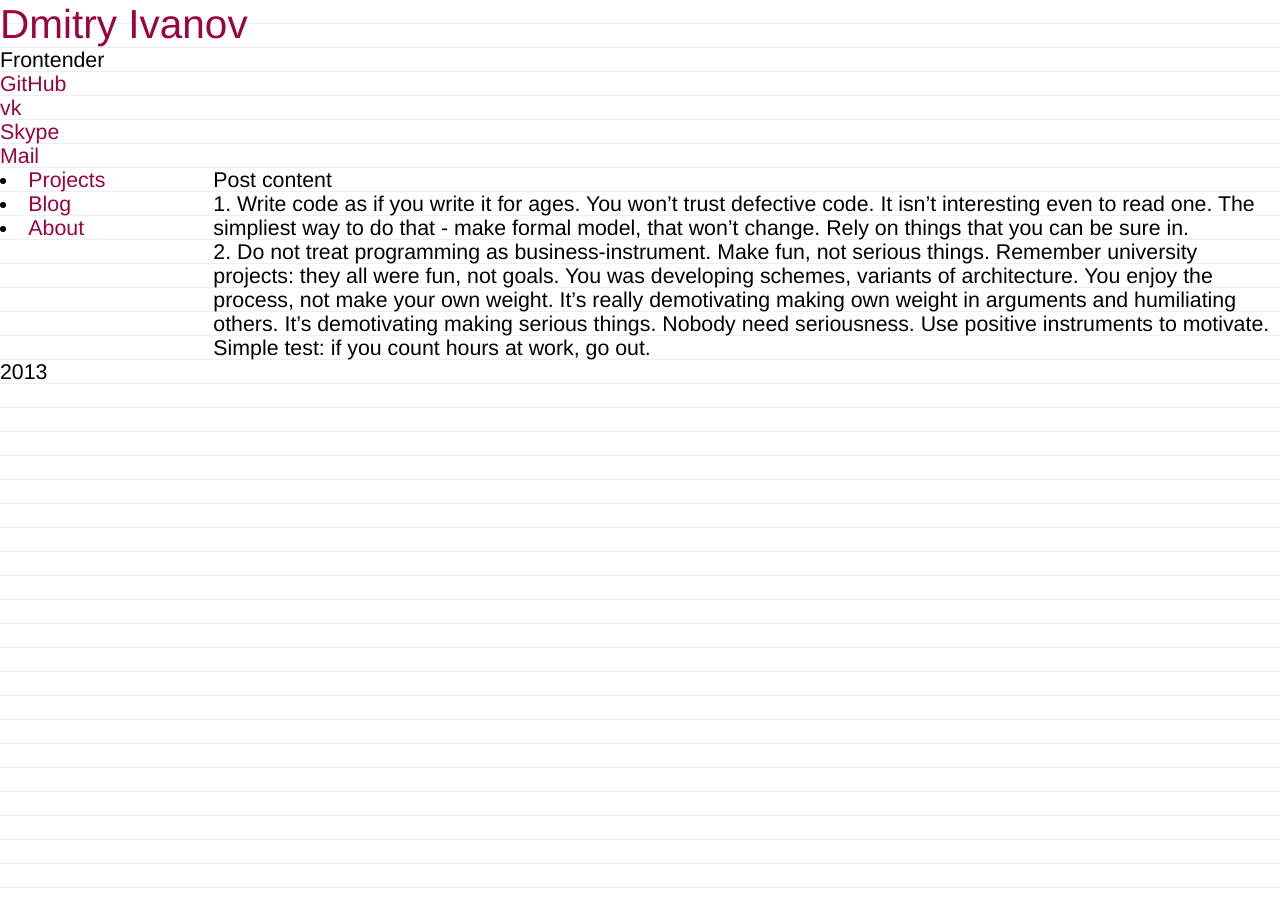
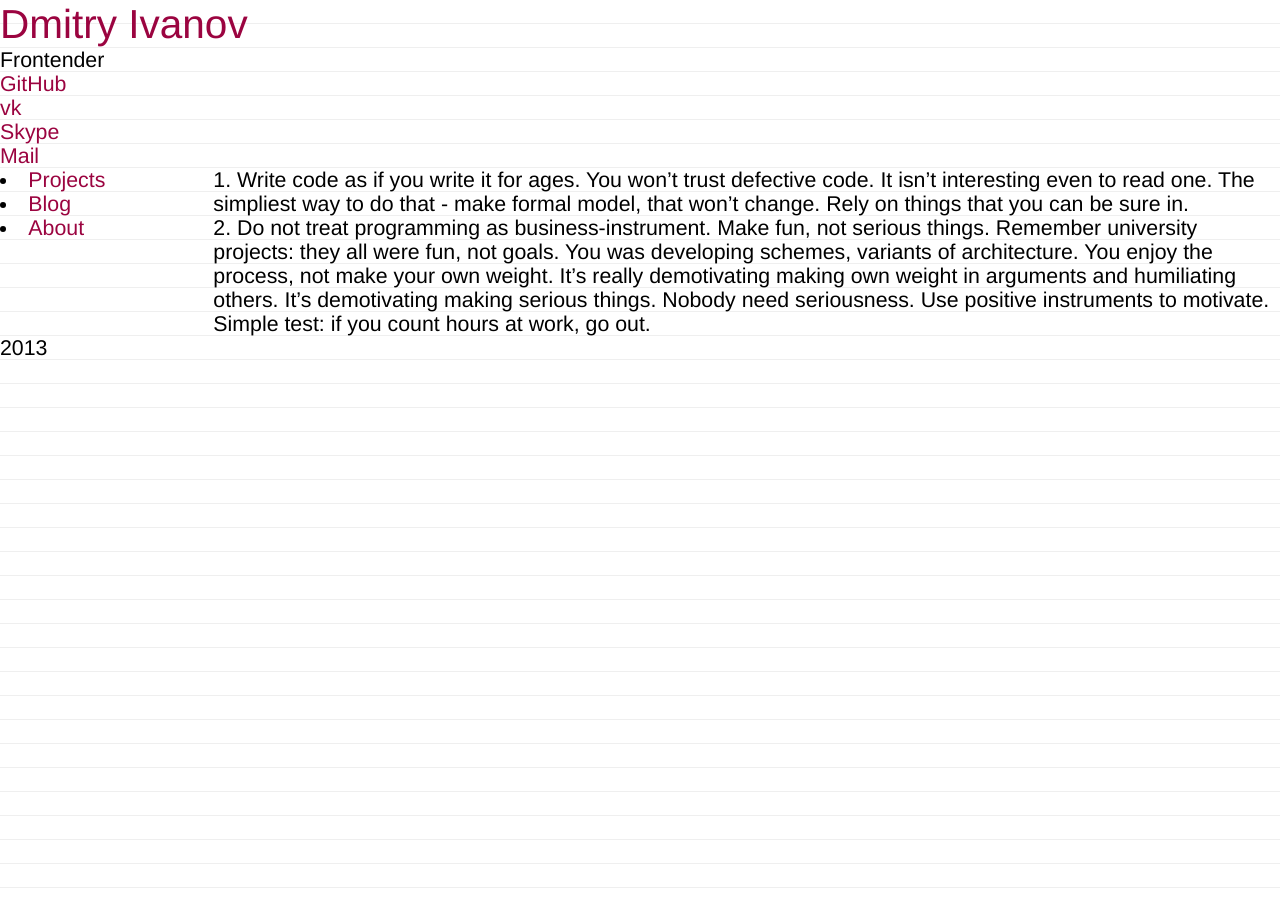
Before and after one commit to dy/dy.github.com, a Jekyll site: the page built from _posts/2013-02-22-Important-About-programming.md, in a window 1280 px wide. Built offline with Jekyll 4.4.1, drawn with Linux system fonts in a browser that asks for light colours.

```diff
--- a/_config.yml
+++ b/_config.yml
@@ -3,3 +3,7 @@
 server: true
 auto: true
 url: http://localhost:4000
+base_url:
+
+source: .
+destination: ./_site
--- a/_layouts/default.html
+++ b/_layouts/default.html
@@ -1,11 +1,11 @@
 <!doctype html>
 <meta charset="utf-8">
 <meta http-equiv="X-UA-Compatible" content="chrome=1">
-<title>Dmitry Ivanov</title>
+<title>{{ page.title }}</title>
 
-<link rel="stylesheet" href="/css/style.css">
-<!--<link rel="stylesheet/less" type="text/css" href="/css/style.less" />
-<script src="/js/less.js" type="text/javascript"></script>-->
+<!--<link rel="stylesheet" href="/css/style.css">-->
+<link rel="stylesheet/less" type="text/css" href="/css/style.less" />
+<script src="/js/less.js" type="text/javascript"></script>
 
 <header>
 	<h1><a href="/">Dmitry Ivanov</a></h1>
@@ -26,7 +26,7 @@
 			<ul class="site-nav">
 				<li><a href="/projects">Projects</a></li>
 				<li><a href="/blog">Blog</a></li>
-				<li><a href="/blog/about-me">About</a></li>
+				<li><a href="/about.html">About</a></li>
 			</ul>
 		</nav>
 	</aside>
--- a/_layouts/post.html
+++ b/_layouts/post.html
@@ -1,5 +1,4 @@
 ---
 layout: default
 ---
-Post content
 {{content}}
--- a/css/style.less
+++ b/css/style.less
@@ -40,11 +40,10 @@
 	color:@link;
 	font-weight:200;
 	text-decoration:none;
-}
-
-a:hover {
+	&:hover {
 		color:@hover;
 		text-decoration: underline;
+	}
 }
 
 small {
@@ -104,7 +103,7 @@
 
 /* Code blocks */
 code, pre {
-	font-family: Monaco, "Bitstream Vera Sans Mono", "Lucida Console", Terminal, monospace;
+	font-family: @mono;
 	color:#000;
 }
 
@@ -121,13 +120,8 @@
 
 table {
 	width:100%;
-}
-
-table {
 	border: 1px solid #ccc;
 	text-align: left;
- }
-
 	th {
 		font-weight: normal;
 		background: #232323;
@@ -136,23 +130,22 @@
 
 	td {
 	}
+}
 
 
 /* Header */
 
 header {
-
-}
-
-header ul {
+	ul {
 		list-style:none;
 	}
 
-header li {
+	li {
 		list-style-type: none;
 	}
 
-header li:hover {
+	li:hover {
+	}
 }
 
 aside{
@@ -162,7 +155,6 @@
 
 
 /* Section - for main page content */
-
 section {
   .col(10, 12, 2)
 }
@@ -171,5 +163,4 @@
 /* Footer */
 
 footer {
-  position:fixed;
 }
--- a/css/variables.less
+++ b/css/variables.less
@@ -2,6 +2,7 @@
 ---------------------------------------- */
 @sans: "Helvetica Neue", Helvetica, Arial, sans-serif;
 @serif: serif;
+@mono: @sans;
 
 @fs: 16pt;
 @lh: 18pt; /*Do not set lh font-dependent, like 1.1 or 120%.*/
```
Also changed, not shown: _posts/1987-08-02-About-me.md (deleted, +0 -9 lines). Lines whose indentation alone changed are shown as unchanged.
